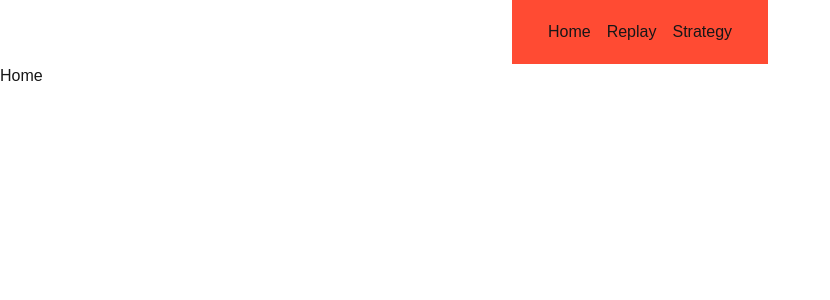
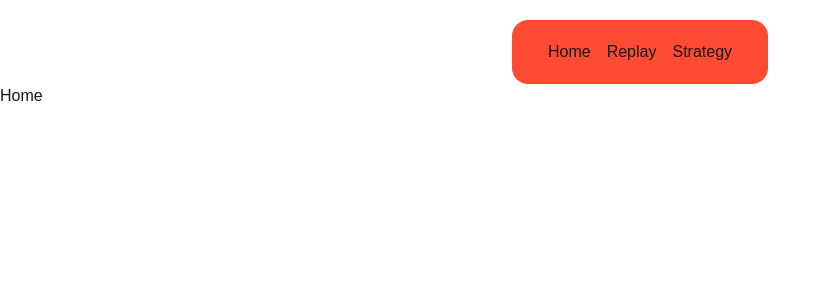
Before and after one commit to hiralsinghal/thirdspace-f1, a Next.js app: page / in a window 1280 px wide. Shown: the top 300 px of the page, without its empty margins (0-830 px from the left). Built offline with nearby package versions, Linux system fonts and the light colour scheme.

Commit message:
navbar smt smt

```diff
--- a/src/componenets/Navbar.tsx
+++ b/src/componenets/Navbar.tsx
@@ -2,7 +2,7 @@ import Link from "next/link";
 
 export default function Navbar() {
     return (
-        <nav className="flex justify-center items-center text-center p-5 gap-4 backdrop-blur-sm bg-[#ff1e00cc] w-3xs mx-auto">
+        <nav className="flex justify-center items-center text-center p-5 gap-4 backdrop-blur-sm bg-[#ff1e00cc] w-3xs mx-auto mt-5 rounded-2xl">
             <Link href="/">Home</Link>
             <Link href="/replay">Replay</Link>
             <Link href="/strategy">Strategy</Link>
```
